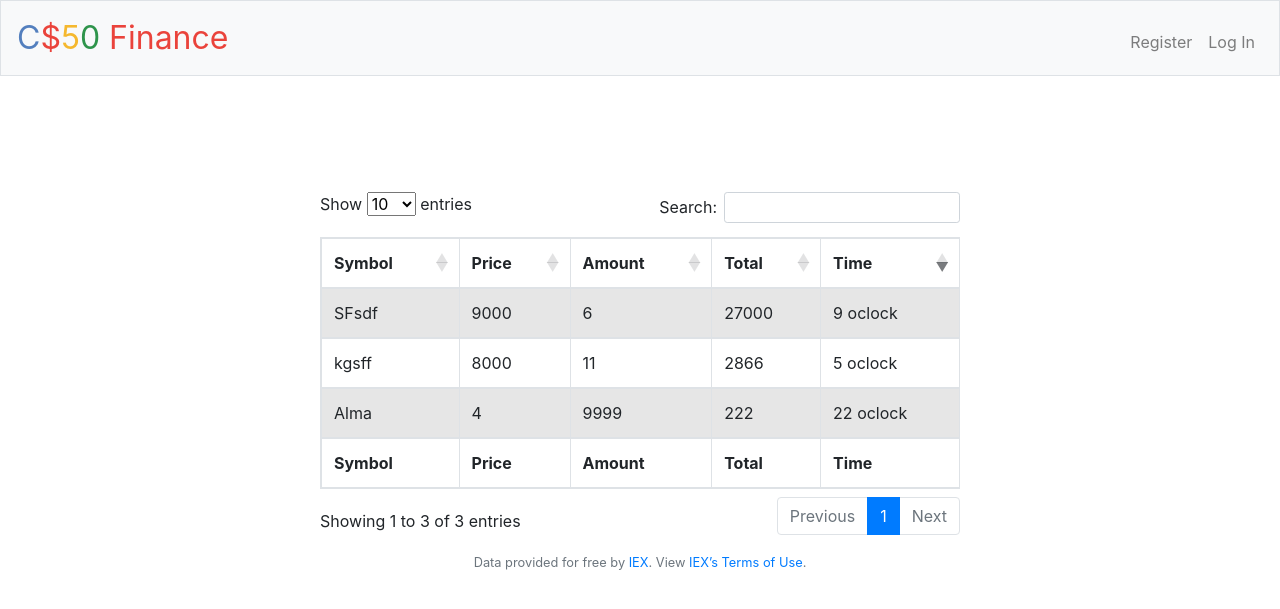
After one commit to Hamleyburger/CS50_finance, a Flask app: template application/templates/history.html in a window 1280 px wide. The commit adds this page. Shown: the top 609 px of the page. Run offline with Flask 2, Linux system fonts and the light colour scheme; the template is opened without the code that fills it, so the values that code supplies are empty; parts of the project's set-up code (start-up, migrations or seed data) failed here and were passed over; some libraries are stand-ins or nearby versions.

Commit message:
"History": transaction query and DataTables
- Users.transactions() currently returns a unioned table of purchases and sales, but will probably have to be split up and sent to DataTables as two separate lists.
- history.html created
- DataTables has been implemented in "history.html" and made to automatically sort ny time. Content of table is still bogus though.
- sad formatting of "grand total" added in sell.html. Will work on that

```diff
--- /dev/null
+++ b/application/templates/history.html
@@ -0,0 +1,66 @@
+{% extends "layout.html" %}
+
+{% block title %}
+History
+{% endblock %}
+
+{% block main %}
+<div class="container mb-3 mt-3" style="text-align: left !important;">
+
+    <table id="historytable" class="table table-striped table-bordered" style="width:100%;">
+        <thead>
+            <tr>
+                <th>Symbol</th>
+                <th>Price</th>
+                <th>Amount</th>
+                <th>Total</th>
+                <th>Time</th>
+            </tr>
+        </thead>
+        <tbody>
+            <tr>
+                <td>SFsdf</td>
+                <td>9000</td>
+                <td>6</td>
+                <td>27000</td>
+                <td>9 oclock</td>
+            </tr>
+            <tr>
+                <td>kgsff</td>
+                <td>8000</td>
+                <td>11</td>
+                <td>2866</td>
+                <td>5 oclock</td>
+            </tr>
+            <tr>
+                <td>Alma</td>
+                <td>4</td>
+                <td>9999</td>
+                <td>222</td>
+                <td>22 oclock</td>
+            </tr>
+        </tbody>
+        <tfoot>
+            <tr>
+                <th>Symbol</th>
+                <th>Price</th>
+                <th>Amount</th>
+                <th>Total</th>
+                <th>Time</th>
+            </tr>
+        </tfoot>
+    </table>
+</div>
+
+<script src="https://code.jquery.com/jquery-3.5.1.js"></script>
+<script src="https://cdn.datatables.net/1.10.21/js/jquery.dataTables.min.js"></script>
+<script src="https://cdn.datatables.net/1.10.21/js/dataTables.bootstrap4.min.js"></script>
+<script src="https://cdn.datatables.net/fixedheader/3.1.7/js/dataTables.fixedHeader.min.js"></script>
+<script>
+    $(document).ready(function () {
+        $('#historytable').DataTable({
+            "order": [[4, "desc"]]
+        });
+    });
+</script>
+{% endblock %}
--- a/application/templates/layout.html
+++ b/application/templates/layout.html
@@ -10,6 +10,14 @@
     <!-- documentation at http://getbootstrap.com/docs/4.1/, alternative themes at https://bootswatch.com/ -->
     <link href="https://maxcdn.bootstrapcdn.com/bootstrap/4.1.3/css/bootstrap.min.css" rel="stylesheet" />
 
+    <!-- for DataTables-->
+    <link href="https://cdnjs.cloudflare.com/ajax/libs/twitter-bootstrap/4.1.3/css/bootstrap.css" rel="stylesheet" />
+    <link href="https://cdn.datatables.net/1.10.21/css/dataTables.bootstrap4.min.css" rel="stylesheet" />
+    <link href="https://cdn.datatables.net/fixedheader/3.1.7/css/fixedHeader.bootstrap4.min.css" rel="stylesheet" />
+
+
+
+    <!-- my own custom styling -->
     <link href="/static/styles.css" rel="stylesheet" />
 
     <!-- https://favicon.io/emoji-favicons/money-mouth-face/ -->
--- a/application/templates/sell.html
+++ b/application/templates/sell.html
@@ -10,8 +10,8 @@
 <!-- User has searched for a valid stock. -->
 <!-- sellDict is the dictionary with stock information. -->
 <div class="container-fluid product-container">
-    <div class="row" style="margin: 0; padding: 12px; justify-content: flex-end; font-size: 130%;">Total holdings:
-        <strong>{{ grand_total }}</strong>
+    <div class="row" style="margin: 0; padding: 12px; justify-content: flex-end; font-size: 130%;">
+        <pre>Total holdings: <strong> {{"$%.2f"|format(grand_total) }}</strong></pre>
     </div>
     {% for stock in stocks %}
     <!-- PRODUCT -->
--- a/application/views.py
+++ b/application/views.py
@@ -24,6 +24,7 @@ def after_request(response):
 @login_required
 def index():
     """Show portfolio of stocks"""
+    user = User.query.filter_by(id=session["user_id"]).first_or_404()
     return redirect(url_for("sell"))
 
 
@@ -34,6 +35,7 @@ def buy():
     if request.method == "POST":
 
         user = User.query.filter_by(id=session["user_id"]).first_or_404()
+
         # action can be search, refresh (amount) or buy
         action = request.form.get("submit-button")
         # setSessionStock initiates or refreshes session stock info
@@ -87,7 +89,7 @@ def buy():
 @login_required
 def history():
     """Show history of transactions"""
-    return apology("TODO")
+    return render_template("history.html")
 
 
 @app.route("/logout")
```
Also changed, not shown: application/models.py (+10 -5 lines), cs50finance.db.
